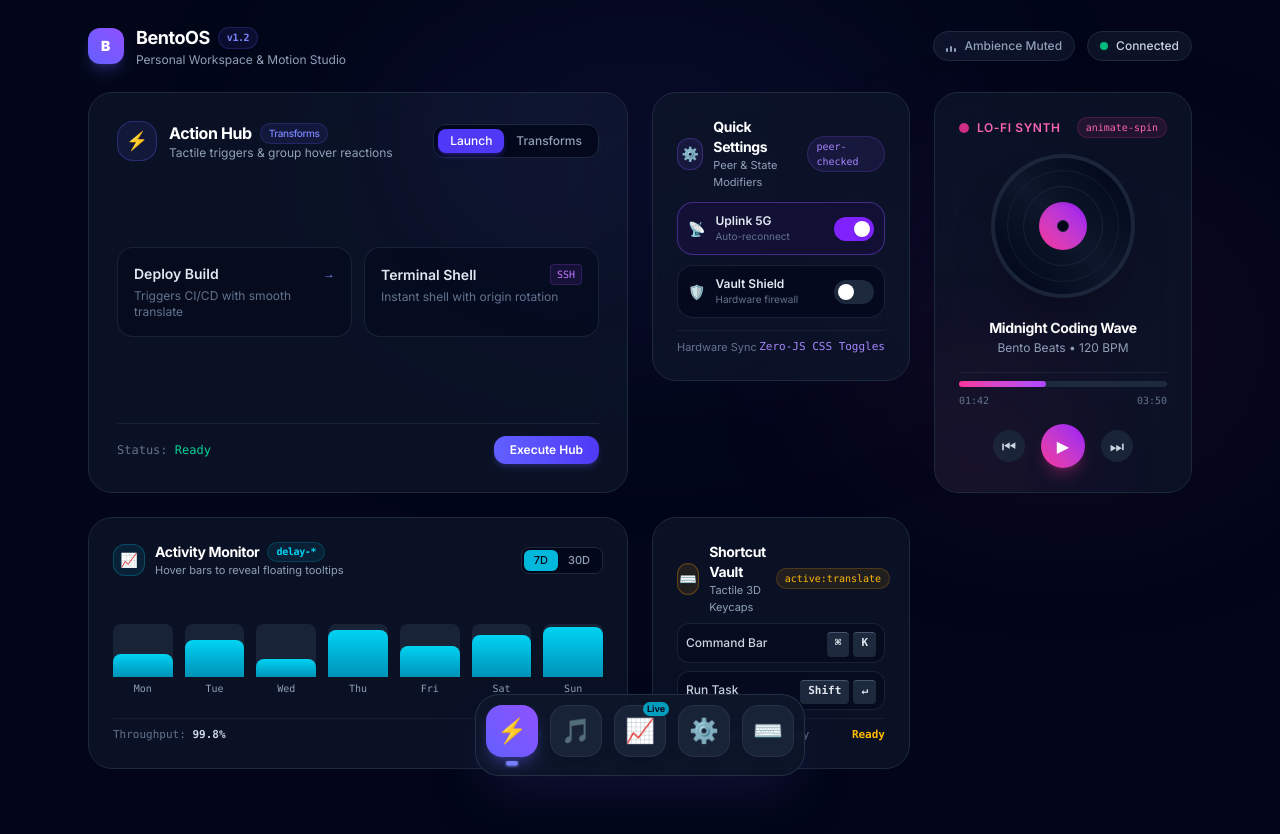
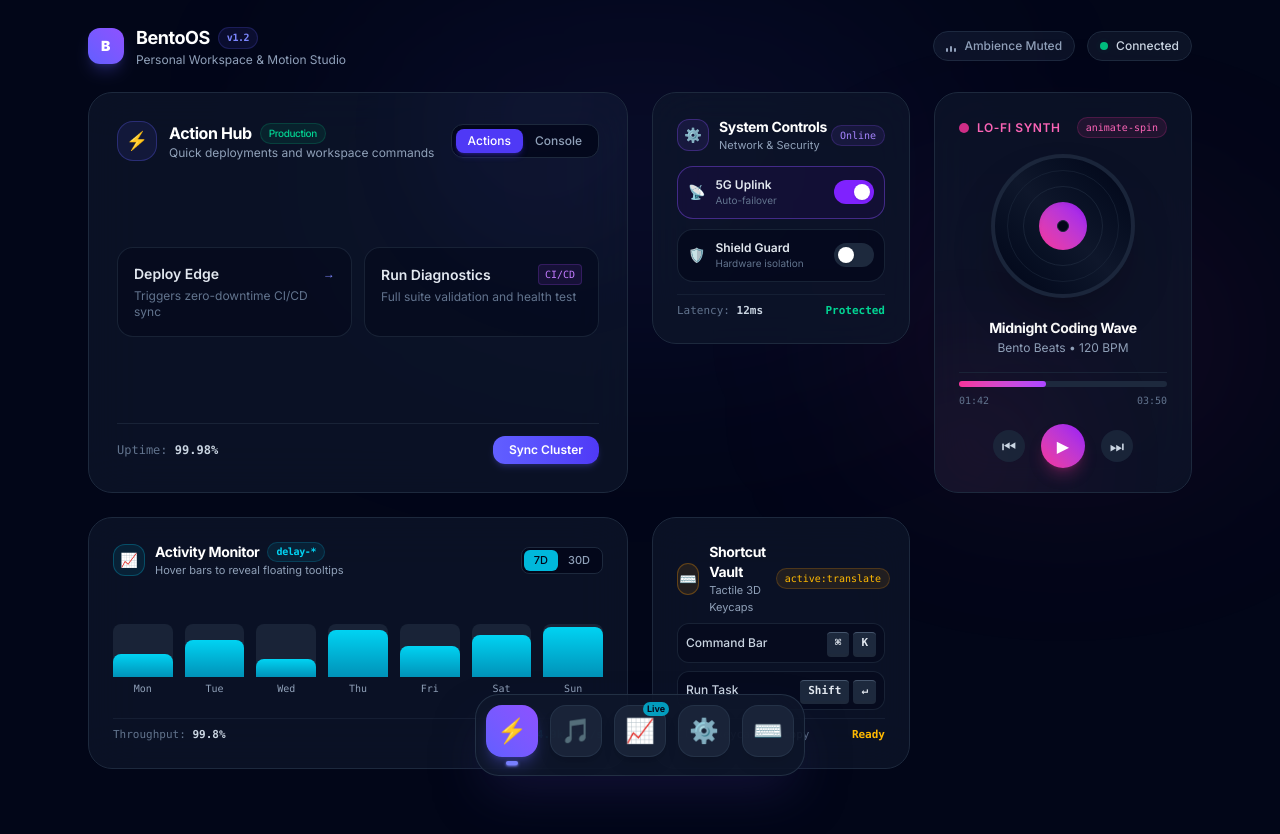
Before and after one commit to hassamnaveed44/bento-os, a Next.js app: page / in a window 1280 px wide. Shown: the top 834 px of the page. Built offline with nearby package versions, Linux system fonts and the light colour scheme.

Commit message:
refactor(cards): modernize ActionHub with live console and clean QuickSettings copy

```diff
--- a/components/cards/ActionHubCard.tsx
+++ b/components/cards/ActionHubCard.tsx
@@ -3,112 +3,124 @@
 import { useState } from "react";
 
 export default function ActionHubCard() {
-  const [activeTab, setActiveTab] = useState<"launch" | "metrics">("launch");
+  const [activeTab, setActiveTab] = useState<"actions" | "terminal">("actions");
+  const [terminalOutput, setTerminalOutput] = useState("bento-os ready. Select an action above.");
+
+  const runCommand = (cmd: string, output: string) => {
+    setTerminalOutput(`$ ${cmd}\n${output}`);
+  };
 
   return (
     <div className="group/hub col-span-1 md:col-span-2 lg:col-span-2 row-span-2 min-h-[360px] rounded-3xl bg-slate-900/70 border border-slate-800 hover:border-indigo-500/50 p-6 sm:p-7 backdrop-blur-xl relative overflow-hidden flex flex-col justify-between transition-all duration-500 hover:shadow-2xl hover:shadow-indigo-500/10">
 
-      {/* Background Decorative Radial Gradient that brightens on card hover */}
+      {/* Background radial highlight */}
       <div className="absolute -top-24 -right-24 w-72 h-72 bg-gradient-to-br from-indigo-500/20 to-purple-600/0 rounded-full blur-3xl transition-opacity duration-500 opacity-40 group-hover/hub:opacity-100 pointer-events-none" />
 
-      {/* Top Bar: Title, Origin-Rotating Badge & Mode Switcher */}
+      {/* Top Bar: Pivot Icon & Mode Switcher */}
       <div className="flex items-center justify-between z-10">
         <div className="flex items-center gap-3">
-          {/* Badge with transform origin & rotation on hover */}
           <div className="h-10 w-10 rounded-2xl bg-indigo-500/10 border border-indigo-500/30 flex items-center justify-center transition-transform duration-300 origin-bottom-left group-hover/hub:rotate-12 group-hover/hub:scale-110">
             <span className="text-lg">⚡</span>
           </div>
           <div>
             <h2 className="text-base font-bold text-white tracking-tight flex items-center gap-2">
               Action Hub
-              <span className="text-[10px] font-medium px-2 py-0.5 rounded-full bg-indigo-500/10 text-indigo-400 border border-indigo-500/20">
-                Transforms
+              <span className="text-[10px] font-medium px-2 py-0.5 rounded-full bg-emerald-500/10 text-emerald-400 border border-emerald-500/20">
+                Production
               </span>
             </h2>
-            <p className="text-xs text-slate-400">Tactile triggers & group hover reactions</p>
+            <p className="text-xs text-slate-400">Quick deployments and workspace commands</p>
           </div>
         </div>
 
-        {/* Tab Toggle with active scale micro-interactions */}
+        {/* Tab Switcher */}
         <div className="flex bg-slate-950/80 p-1 rounded-xl border border-slate-800">
           <button
-            onClick={() => setActiveTab("launch")}
+            onClick={() => setActiveTab("actions")}
             className={`text-xs px-3 py-1 rounded-lg font-medium transition-all duration-200 active:scale-90 ${
-              activeTab === "launch"
+              activeTab === "actions"
                 ? "bg-indigo-600 text-white shadow-md shadow-indigo-600/30"
                 : "text-slate-400 hover:text-slate-200"
             }`}
           >
-            Launch
+            Actions
           </button>
           <button
-            onClick={() => setActiveTab("metrics")}
+            onClick={() => setActiveTab("terminal")}
             className={`text-xs px-3 py-1 rounded-lg font-medium transition-all duration-200 active:scale-90 ${
-              activeTab === "metrics"
+              activeTab === "terminal"
                 ? "bg-indigo-600 text-white shadow-md shadow-indigo-600/30"
                 : "text-slate-400 hover:text-slate-200"
             }`}
           >
-            Transforms
+            Console
           </button>
         </div>
       </div>
 
       {/* Center Dynamic Area */}
-      <div className="my-6 z-10">
-        {activeTab === "launch" ? (
+      <div className="my-5 z-10">
+        {activeTab === "actions" ? (
           <div className="grid grid-cols-1 sm:grid-cols-2 gap-3">
-            {/* Action Item 1: Hover skew & slide effect */}
-            <div className="group/item p-4 rounded-2xl bg-slate-950/50 border border-slate-800/80 hover:border-indigo-500/40 hover:bg-slate-850 transition-all duration-300 hover:-translate-y-1 hover:shadow-lg hover:shadow-indigo-500/5 cursor-pointer">
+            {/* Deploy Action */}
+            <div
+              onClick={() => runCommand("npm run deploy:edge", "Deploying build v1.2 to global edge network... Done in 1.4s.")}
+              className="group/item p-4 rounded-2xl bg-slate-950/50 border border-slate-800/80 hover:border-indigo-500/40 hover:bg-slate-850 transition-all duration-300 hover:-translate-y-1 hover:shadow-lg hover:shadow-indigo-500/5 cursor-pointer"
+            >
               <div className="flex items-center justify-between">
-                <span className="text-sm font-semibold text-slate-200">Deploy Build</span>
-                {/* Arrow that translates horizontally on parent item hover */}
+                <span className="text-sm font-semibold text-slate-200">Deploy Edge</span>
                 <span className="text-xs text-indigo-400 transition-transform duration-200 group-hover/item:translate-x-1">
                   →
                 </span>
               </div>
-              <p className="text-xs text-slate-500 mt-1">Triggers CI/CD with smooth translate</p>
+              <p className="text-xs text-slate-500 mt-1">Triggers zero-downtime CI/CD sync</p>
             </div>
 
-            {/* Action Item 2: Hover scale & rotate badge */}
-            <div className="group/item p-4 rounded-2xl bg-slate-950/50 border border-slate-800/80 hover:border-purple-500/40 hover:bg-slate-850 transition-all duration-300 hover:-translate-y-1 hover:shadow-lg hover:shadow-purple-500/5 cursor-pointer">
+            {/* Run Tests Action */}
+            <div
+              onClick={() => runCommand("npm run test:e2e", "Running 42 end-to-end test suites... All passed (100%).")}
+              className="group/item p-4 rounded-2xl bg-slate-950/50 border border-slate-800/80 hover:border-purple-500/40 hover:bg-slate-850 transition-all duration-300 hover:-translate-y-1 hover:shadow-lg hover:shadow-purple-500/5 cursor-pointer"
+            >
               <div className="flex items-center justify-between">
-                <span className="text-sm font-semibold text-slate-200">Terminal Shell</span>
-                {/* Tag that rotates on hover */}
+                <span className="text-sm font-semibold text-slate-200">Run Diagnostics</span>
                 <span className="text-[10px] font-mono bg-purple-500/10 text-purple-400 px-1.5 py-0.5 rounded border border-purple-500/20 transition-transform duration-300 origin-center group-hover/item:rotate-6 group-hover/item:scale-105">
-                  SSH
+                  CI/CD
                 </span>
               </div>
-              <p className="text-xs text-slate-500 mt-1">Instant shell with origin rotation</p>
+              <p className="text-xs text-slate-500 mt-1">Full suite validation and health test</p>
             </div>
           </div>
         ) : (
-          /* Transform Showcase: Live Skew & Rotation Interactive Sandbox */
-          <div className="p-4 rounded-2xl bg-slate-950/60 border border-slate-800 flex items-center justify-around gap-2 text-center">
-            {/* Box A: Scale & Skew */}
-            <div className="p-3 rounded-xl bg-slate-900 border border-slate-700/60 transition-transform duration-300 hover:scale-110 hover:-skew-x-6 cursor-pointer">
-              <span className="text-xs font-mono text-indigo-300">hover:skew-x-6</span>
-              <p className="text-[11px] text-slate-400 mt-0.5">Hover to skew</p>
+          /* Live Interactive Console */
+          <div className="p-3.5 rounded-2xl bg-slate-950/90 border border-slate-800 font-mono text-xs text-slate-300 flex flex-col justify-between min-h-[110px]">
+            <div className="flex items-center gap-1.5 pb-2 border-b border-slate-800/80 text-[11px] text-slate-500">
+              <span className="h-2 w-2 rounded-full bg-red-500/80" />
+              <span className="h-2 w-2 rounded-full bg-amber-500/80" />
+              <span className="h-2 w-2 rounded-full bg-emerald-500/80" />
+              <span className="ml-2 text-slate-400">bash — edge-worker</span>
             </div>
-
-            {/* Box B: Scale & Origin Top Right */}
-            <div className="p-3 rounded-xl bg-slate-900 border border-slate-700/60 transition-transform duration-300 origin-top-right hover:scale-110 hover:-rotate-6 cursor-pointer">
-              <span className="text-xs font-mono text-purple-300">origin-top-right</span>
-              <p className="text-[11px] text-slate-400 mt-0.5">Pivots from corner</p>
+            <pre className="text-[11px] text-indigo-300 mt-2 whitespace-pre-wrap leading-relaxed">
+              {terminalOutput}
+            </pre>
+            <div className="flex items-center gap-1 text-[11px] text-emerald-400 mt-1">
+              <span>❯</span>
+              <span className="w-1.5 h-3.5 bg-emerald-400 animate-pulse" />
             </div>
           </div>
         )}
       </div>
 
-      {/* Bottom Bar: Slide-Up Quick Action on Card Hover */}
+      {/* Bottom Bar */}
       <div className="flex items-center justify-between pt-3 border-t border-slate-800/80 z-10">
         <span className="text-xs font-mono text-slate-500">
-          Status: <span className="text-emerald-400">Ready</span>
+          Uptime: <strong className="text-slate-300">99.98%</strong>
         </span>
 
-        {/* Tactile Push Button with active:scale-95 and focus-visible rings */}
-        <button className="px-4 py-1.5 rounded-xl bg-gradient-to-r from-indigo-500 to-indigo-600 hover:from-indigo-600 hover:to-indigo-700 text-white text-xs font-semibold shadow-md shadow-indigo-500/20 transition-all duration-200 active:scale-95 focus-visible:ring-2 focus-visible:ring-indigo-400 focus-visible:outline-none">
-          Execute Hub
+        <button
+          onClick={() => runCommand("bento-os sync", "Synchronizing all micro-services... State synced.")}
+          className="px-4 py-1.5 rounded-xl bg-gradient-to-r from-indigo-500 to-indigo-600 hover:from-indigo-600 hover:to-indigo-700 text-white text-xs font-semibold shadow-md shadow-indigo-500/20 transition-all duration-200 active:scale-95 focus-visible:ring-2 focus-visible:ring-indigo-400 focus-visible:outline-none"
+        >
+          Sync Cluster
         </button>
       </div>
     </div>
--- a/components/cards/QuickSettingsCard.tsx
+++ b/components/cards/QuickSettingsCard.tsx
@@ -3,87 +3,81 @@
 import { useState } from "react";
 
 export default function QuickSettingsCard() {
-  const [wifiEnabled, setWifiEnabled] = useState(true);
-  const [shieldActive, setShieldActive] = useState(false);
+  const [uplinkActive, setUplinkActive] = useState(true);
+  const [firewallActive, setFirewallActive] = useState(false);
 
   return (
     <div className="col-span-1 min-h-[190px] rounded-3xl bg-slate-900/70 border border-slate-800 hover:border-violet-500/50 p-5 sm:p-6 backdrop-blur-xl flex flex-col justify-between transition-all duration-300 hover:shadow-xl hover:shadow-violet-500/5">
 
-      {/* Top Header */}
+      {/* Header */}
       <div className="flex items-center justify-between">
         <div className="flex items-center gap-2.5">
           <div className="h-8 w-8 rounded-xl bg-violet-500/10 border border-violet-500/30 flex items-center justify-center text-sm">
             ⚙️
           </div>
           <div>
-            <h2 className="text-sm font-bold text-white tracking-tight">Quick Settings</h2>
-            <p className="text-[11px] text-slate-400">Peer & State Modifiers</p>
+            <h2 className="text-sm font-bold text-white tracking-tight">System Controls</h2>
+            <p className="text-[11px] text-slate-400">Network & Security</p>
           </div>
         </div>
         <span className="text-[10px] font-mono px-2 py-0.5 rounded-full bg-violet-500/10 text-violet-400 border border-violet-500/20">
-          peer-checked
+          Online
         </span>
       </div>
 
-      {/* Interactive Toggle List using Pure CSS 'peer' */}
+      {/* Toggles using pure CSS peer states and parent :has() styling */}
       <div className="space-y-2.5 my-3">
 
-        {/* Toggle 1: High-Speed Uplink (Demonstrates peer, peer-checked, & has-[:checked]) */}
+        {/* Toggle 1: Fast Uplink */}
         <label className="group/toggle flex items-center justify-between p-2.5 rounded-2xl bg-slate-950/60 border border-slate-800/80 hover:border-slate-700 has-[:checked]:border-violet-500/40 has-[:checked]:bg-violet-950/20 transition-all duration-200 cursor-pointer select-none">
           <div className="flex items-center gap-2.5">
             <span className="text-sm transition-transform duration-200 group-hover/toggle:scale-110">📡</span>
             <div>
-              <p className="text-xs font-semibold text-slate-200">Uplink 5G</p>
-              <p className="text-[10px] text-slate-500">Auto-reconnect</p>
+              <p className="text-xs font-semibold text-slate-200">5G Uplink</p>
+              <p className="text-[10px] text-slate-500">Auto-failover</p>
             </div>
           </div>
 
-          {/* Sibling Checkbox (peer) + Animated Sliding Track */}
           <div className="relative inline-flex items-center">
             <input
               type="checkbox"
-              checked={wifiEnabled}
-              onChange={(e) => setWifiEnabled(e.target.checked)}
+              checked={uplinkActive}
+              onChange={(e) => setUplinkActive(e.target.checked)}
               className="peer sr-only"
             />
-            {/* Toggle Track (Changes color on peer-checked) */}
             <div className="w-10 h-6 bg-slate-800 peer-checked:bg-violet-600 rounded-full transition-colors duration-300 peer-focus-visible:ring-2 peer-focus-visible:ring-violet-400 peer-focus-visible:ring-offset-2 peer-focus-visible:ring-offset-slate-950" />
-            {/* Sliding Thumb (Translates X on peer-checked) */}
             <div className="absolute left-1 top-1 w-4 h-4 bg-white rounded-full transition-transform duration-300 ease-out peer-checked:translate-x-4 shadow-sm" />
           </div>
         </label>
 
-        {/* Toggle 2: Vault Shield (Demonstrates color shift + icon rotation on check) */}
+        {/* Toggle 2: Firewall Shield */}
         <label className="group/toggle flex items-center justify-between p-2.5 rounded-2xl bg-slate-950/60 border border-slate-800/80 hover:border-slate-700 has-[:checked]:border-emerald-500/40 has-[:checked]:bg-emerald-950/20 transition-all duration-200 cursor-pointer select-none">
           <div className="flex items-center gap-2.5">
             <span className="text-sm transition-transform duration-200 group-hover/toggle:scale-110">🛡️</span>
             <div>
-              <p className="text-xs font-semibold text-slate-200">Vault Shield</p>
-              <p className="text-[10px] text-slate-500">Hardware firewall</p>
+              <p className="text-xs font-semibold text-slate-200">Shield Guard</p>
+              <p className="text-[10px] text-slate-500">Hardware isolation</p>
             </div>
           </div>
 
-          {/* Sibling Checkbox (peer) + Animated Sliding Track */}
           <div className="relative inline-flex items-center">
             <input
               type="checkbox"
-              checked={shieldActive}
-              onChange={(e) => setShieldActive(e.target.checked)}
+              checked={firewallActive}
+              onChange={(e) => setFirewallActive(e.target.checked)}
               className="peer sr-only"
             />
-            {/* Toggle Track */}
             <div className="w-10 h-6 bg-slate-800 peer-checked:bg-emerald-600 rounded-full transition-colors duration-300 peer-focus-visible:ring-2 peer-focus-visible:ring-emerald-400 peer-focus-visible:ring-offset-2 peer-focus-visible:ring-offset-slate-950" />
-            {/* Sliding Thumb */}
             <div className="absolute left-1 top-1 w-4 h-4 bg-white rounded-full transition-transform duration-300 ease-out peer-checked:translate-x-4 shadow-sm" />
           </div>
         </label>
 
       </div>
 
-      {/* Footer Info */}
-      <div className="flex items-center justify-between text-[11px] text-slate-500 pt-2 border-t border-slate-800/60">
-        <span>Hardware Sync</span>
-        <span className="font-mono text-violet-400">Zero-JS CSS Toggles</span>
+      {/* Clean Status Line without synthetic syntax text */}
+      <div className="flex items-center justify-between text-[11px] text-slate-500 pt-2 border-t border-slate-800/60 font-mono">
+        <span>Latency: <strong className="text-slate-300">12ms</strong></span>
+        <span className="text-emerald-400 font-semibold">Protected</span>
       </div>
     </div>
   );
```
